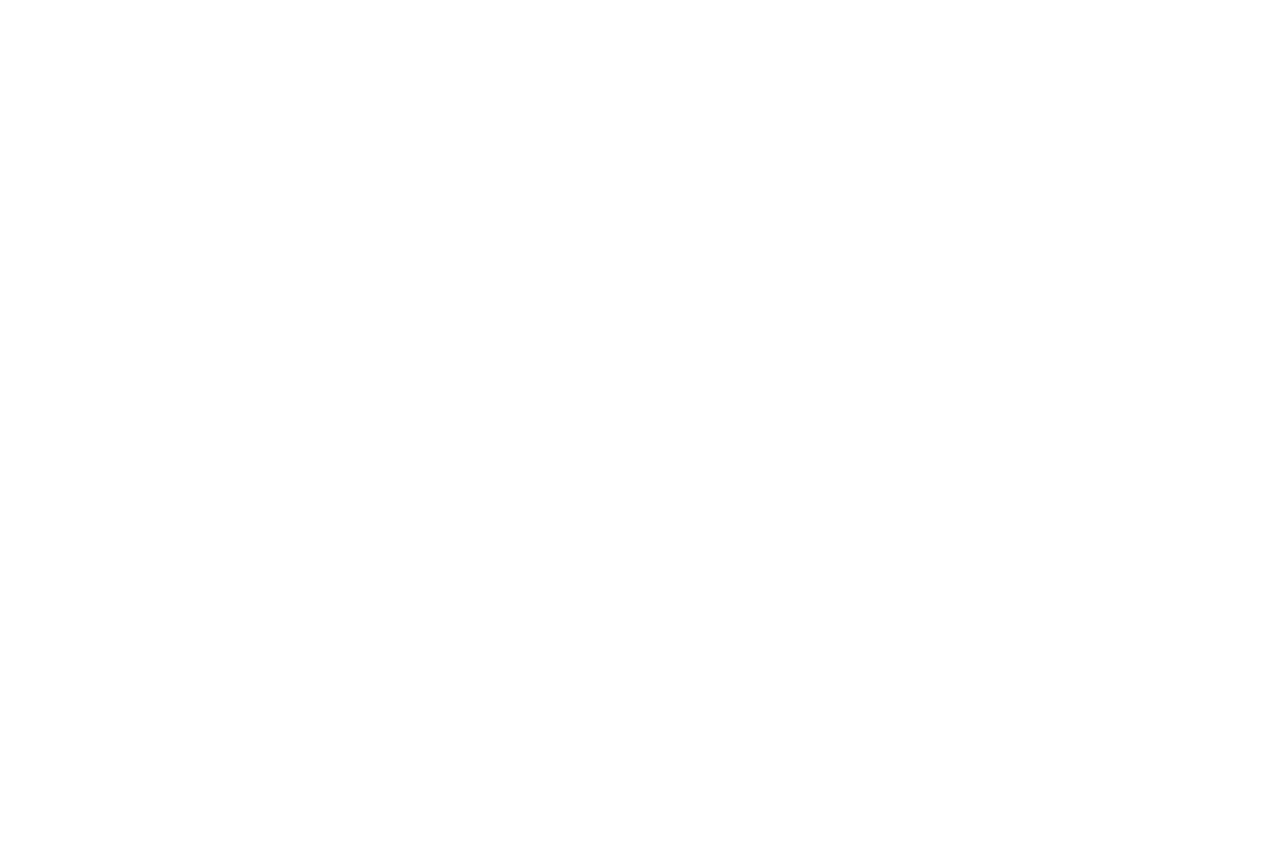
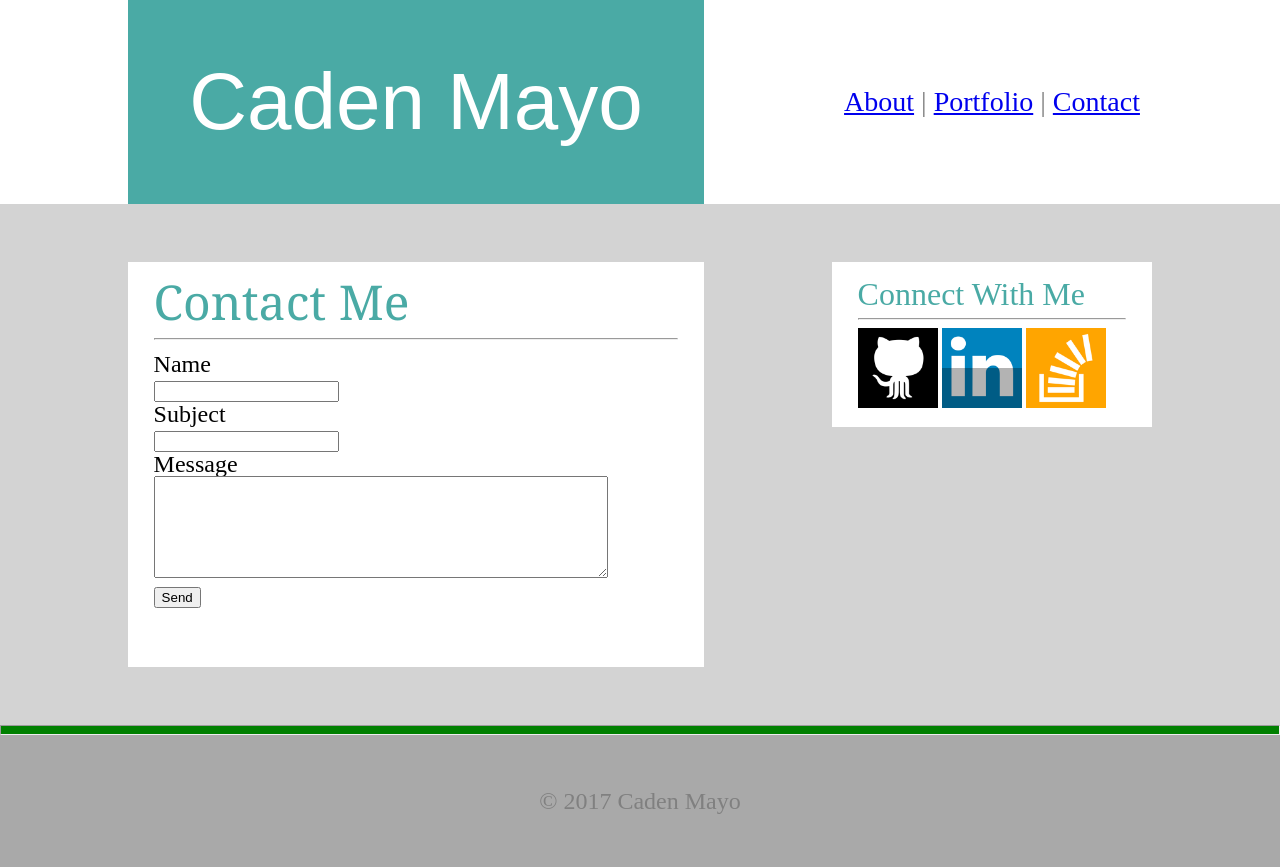
Before and after one commit to CadenMay0/Basic-Portfolio, a plain HTML site: page contact.html in a window 1280 px wide. Before the commit the page ends 800 px from the top, so only its background shows below. Drawn offline with Linux system fonts and the light colour scheme.

Commit message:
WiP Contact Page

```diff
--- a/assets/css/style.css
+++ b/assets/css/style.css
@@ -3,7 +3,7 @@
 	background-color: white;
 	color:gray;
 	text-align: center;
-	font-size: 4vh;
+	font-size: 3.5vh;
 	width: 25%;
 	height:25.5vh;
 }
@@ -14,7 +14,7 @@
 }
 #nameBox
 {
-	font-family: 'Georgia', Times, "Times New Roman",serif;
+	font-family: 'Francois One', sans-serif;
 	width: 45%;
 	font-size: 10vmin;
 	background-color: #4aaaa5;
@@ -90,3 +90,8 @@
 	height: 10vh;
 
 }
+form
+{
+	height: 18vh;
+
+}
--- a/contact.html
+++ b/contact.html
@@ -0,0 +1,61 @@
+<!DOCTYPE html>
+<html lang="en">
+<head>
+	<meta charset="UTF-8">
+	<title>Basic Portfolio</title>
+	<link rel="stylesheet" type="text/css" href="assets/css/style.css">
+	<link rel="stylesheet" type="text/css" href="assets/css/reset.css">
+</head>
+<body>
+ <table border=5>
+ 	<tr>
+ 		<td id= columnOne>&nbsp;</td>
+ 		<td id="nameBox" style="vertical-align: middle">Caden Mayo</td>
+ 		<td id="blankSpace">&nbsp;</td>
+ 		<td id=linkBox style="vertical-align: middle"><h2 id="links"><a href="index.html">About</a> |  <a href="portfolio.html">Portfolio</a>  |  <a href="contact.html">Contact</a></h2></td>
+ 		<td id="backSide">&nbsp;</td>
+	</tr>
+	<tr>
+		<td id="spacerBarUp" colspan="5">&nbsp;</td>
+	</tr>
+	<tr style="height: 20vh;">
+ 		<td>&nbsp;</td>
+ 		<td rowspan="2" id="bioBox" style="vertical-align: top;">
+ 		<h2 style="color: #4aaaa5; font-size: 6vh; font-family: 'Georgia', Times, 'Times New Roman',serif;"">Contact Me</h2>
+ 		<hr>
+ 		<form action="mailto:cadenmayo@gmail.com" method="get" encodetype="text/plain">
+ 			Name<br>
+ 			<input type="text" name="fullName" id="userName">
+ 			<br>Subject<br>
+ 			<input type="text" name="subject">
+ 			<br>Message<br>
+ 			<textarea name="body" style="height: 12vh; width: 35vw;"></textarea>
+ 			<br>
+ 			<input type="submit" name="send" value="Send">
+ 		</form>
+		</td>
+		<td>&nbsp;</td>
+		<td id="contactLinks">
+		<h2 style="color: #4aaaa5; font-size: 4vh;">Connect With Me</h2>
+		<hr>
+		<a href="https://github.com/CadenMay0"><img src="assets/images/if_github_401441.png" style="height: 10vh; width: 10vh;" alt="Github"></a>
+		<a href="https://www.linkedin.com/in/joseph-mayo-4a6773144/"><img src="assets/images/if_linkedin_395524.png" style="height: 10vh; width: 10vh;" alt="Linkedin"></a>
+		<a href="https://stackoverflow.com/users/8313831/c-mayo"><img src="assets/images/if_stackoverflow_273179.png" style="height: 10vh; width: 10vh;" alt="StackOverflow"></a>
+		</td>
+	</tr>
+	<tr>
+		<td id="underBox" colspan="1">&nbsp;</td>
+		<td colspan="3">&nbsp;</td>
+	</tr>
+	<tr>
+		<td id="spacerBarLow" colspan="5">&nbsp;</td>
+	</tr>
+	<tr>
+		<td colspan="5" style="height: 1vh;"><hr style="color: green; padding-bottom: 1vh; background-color: green; margin: 0;"></td>
+	</tr>
+	<tr>
+		<td id="copyright" colspan=5 style="text-align: center; vertical-align: middle;">&copy; 2017 Caden Mayo</td>
+	</tr>
+</table>
+</body>
+</html>
```
Also changed, not shown: index.html (+6 -3 lines).
